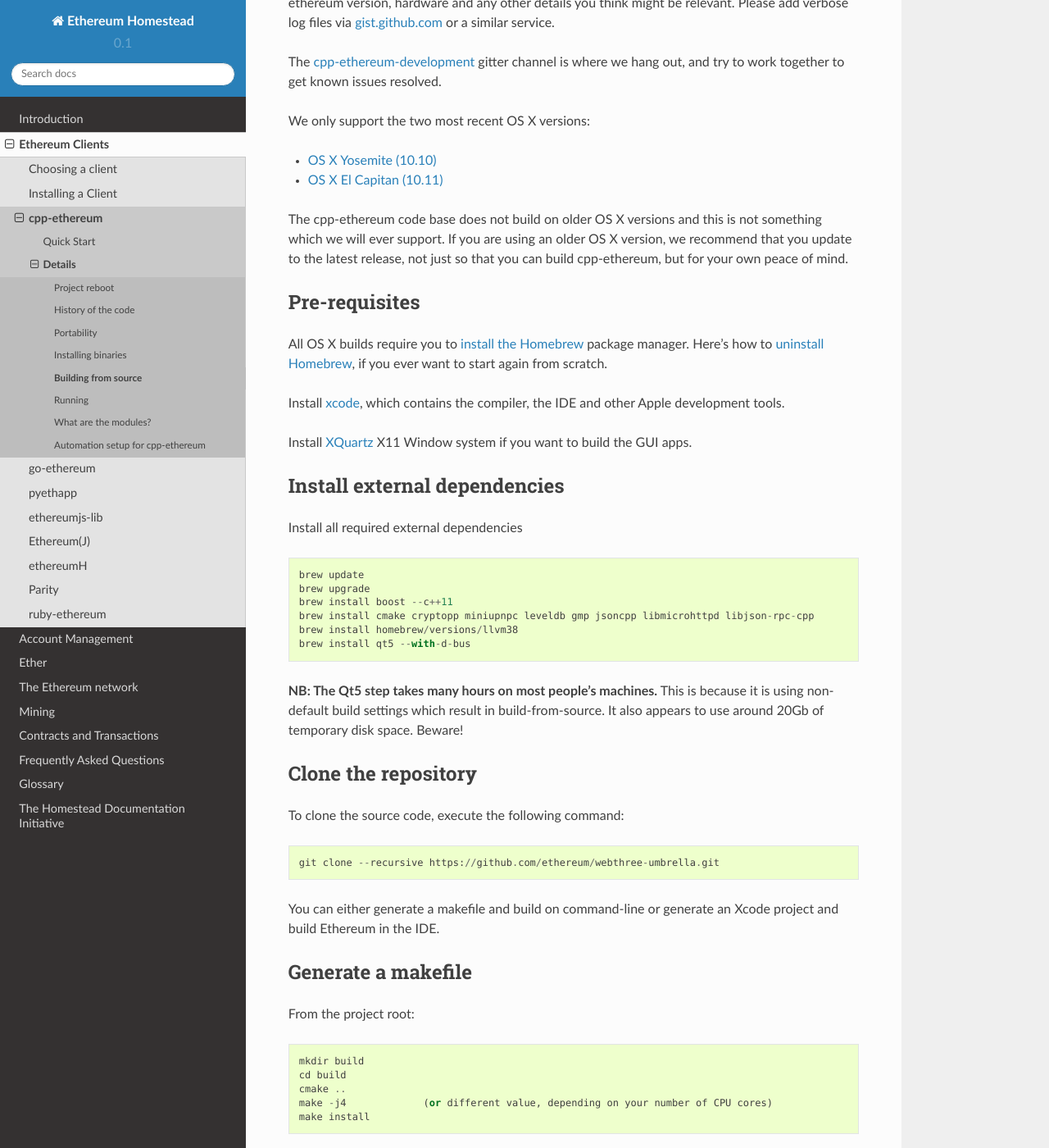
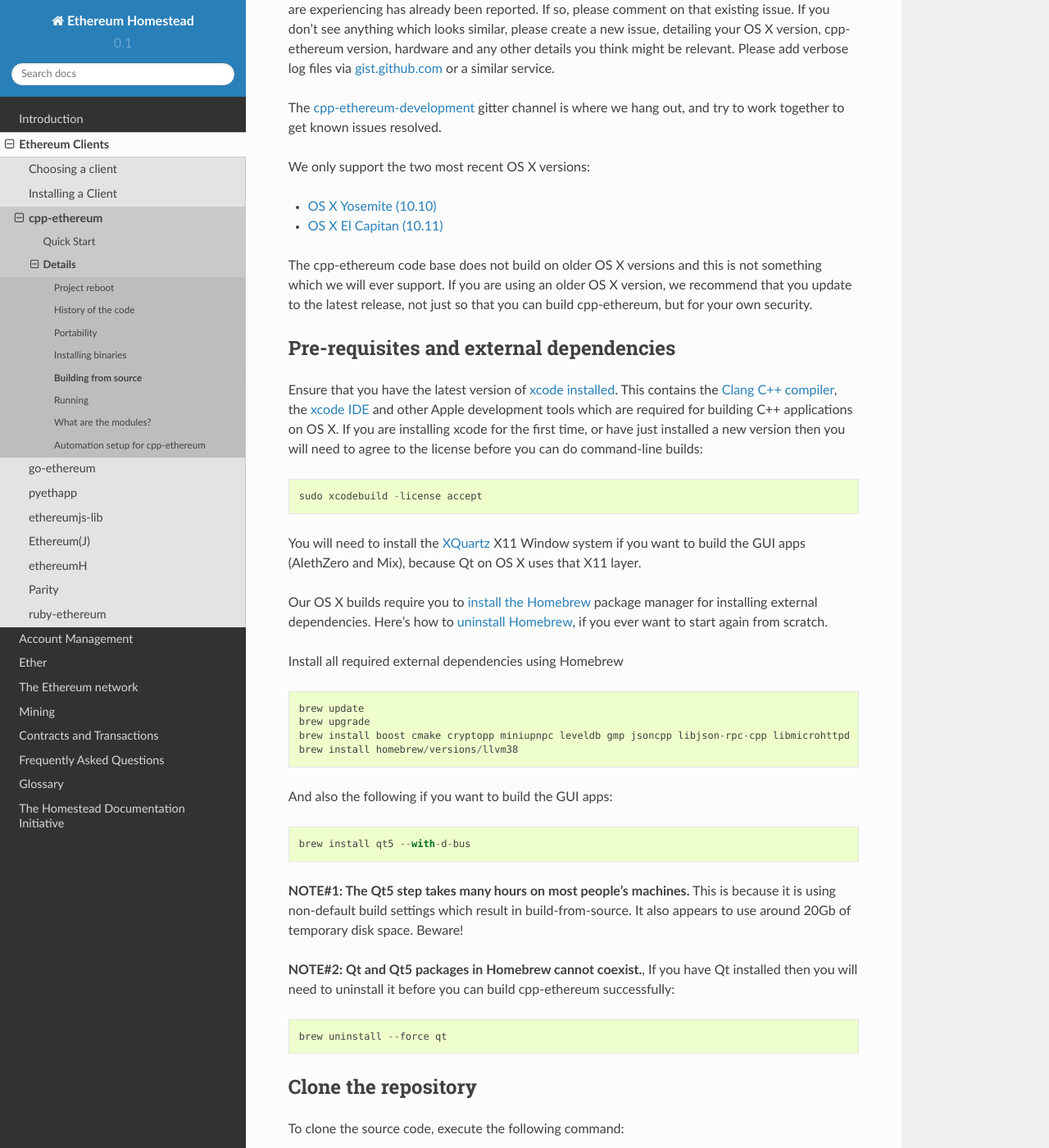
Before and after one commit to ethereum/homestead-guide, a Sphinx documentation site: the page built from source/ethereum-clients/cpp-ethereum/building-from-source/osx.rst, in a window 1280 px wide and 1400 px high, scrolled down 480 px. Shown: the whole window at 82% size. Built offline with Sphinx 7.4.7 and the Read the Docs theme 2.0.0, drawn with Linux system fonts in a browser that asks for light colours; some of the changed text lies outside the part shown.

Commit message:
Rewrite the sections in the OS X build instructions for cpp-ethereum, to better reflect the process. Also added a note about Qt vs Qt5 clashes, which we have had in the past, but which were not reflected in the instructions.

```diff
--- a/source/ethereum-clients/cpp-ethereum/building-from-source/osx.rst
+++ b/source/ethereum-clients/cpp-ethereum/building-from-source/osx.rst
@@ -36,39 +39,51 @@
 The cpp-ethereum code base does not build on older OS X versions and this
 is not something which we will ever support.  If you are using an older
 OS X version, we recommend that you update to the latest release, not
-just so that you can build cpp-ethereum, but for your own peace of mind.
+just so that you can build cpp-ethereum, but for your own security.
 
 
-Pre-requisites
+Pre-requisites and external dependencies
 --------------------------------------------------------------------------------
 
-All OS X builds require you to `install the Homebrew <http://brew.sh>`_
-package manager.  Here's how to `uninstall Homebrew
+Ensure that you have the latest version of
+`xcode installed <https://developer.apple.com/xcode/download/>`_.
+This contains the `Clang C++ compiler <https://en.wikipedia.org/wiki/Clang>`_, the
+`xcode IDE <https://en.wikipedia.org/wiki/Xcode>`_ and other Apple development
+tools which are required for building C++ applications on OS X.
+If you are installing xcode for the first time, or have just installed a new
+version then you will need to agree to the license before you can do
+command-line builds: ::
+
+    sudo xcodebuild -license accept
+
+You will need to install the `XQuartz <http://xquartz.macosforge.org/landing/>`_ X11 Window
+system if you want to build the GUI apps (AlethZero and Mix), because Qt on OS X uses that X11 layer.
+
+Our OS X builds require you to `install the Homebrew <http://brew.sh>`_
+package manager for installing external dependencies.
+Here's how to `uninstall Homebrew
 <https://github.com/Homebrew/homebrew/blob/master/share/doc/homebrew/FAQ.md#how-do-i-uninstall-homebrew>`_,
 if you ever want to start again from scratch.
 
-Install `xcode <https://developer.apple.com/xcode/download/>`_, which contains
-the compiler, the IDE and other Apple development tools.
-
-Install `XQuartz <http://xquartz.macosforge.org/landing/>`_ X11 Window
-system if you want to build the GUI apps.
-
-
-Install external dependencies
---------------------------------------------------------------------------------
-
-Install all required external dependencies ::
+Install all required external dependencies using Homebrew ::
 
     brew update
     brew upgrade
-    brew install boost --c++11
-    brew install cmake cryptopp miniupnpc leveldb gmp jsoncpp libmicrohttpd libjson-rpc-cpp
+    brew install boost cmake cryptopp miniupnpc leveldb gmp jsoncpp libjson-rpc-cpp libmicrohttpd
     brew install homebrew/versions/llvm38
+
+And also the following if you want to build the GUI apps:  ::
+
     brew install qt5 --with-d-bus
 
-**NB:  The Qt5 step takes many hours on most people's machines.**  This is because it is
+**NOTE#1:  The Qt5 step takes many hours on most people's machines.**  This is because it is
 using non-default build settings which result in build-from-source.  It also appears
 to use around 20Gb of temporary disk space.   Beware!
+
+**NOTE#2:  Qt and Qt5 packages in Homebrew cannot coexist.**, If you have Qt
+installed then you will need to uninstall it before you can build cpp-ethereum successfully: ::
+
+    brew uninstall --force qt
 
 
 Clone the repository
@@ -78,11 +93,11 @@
 
     git clone --recursive https://github.com/ethereum/webthree-umbrella.git
 
-You can either generate a makefile and build on command-line or generate an
-Xcode project and build Ethereum in the IDE.
+You can either generate a `Makefile <https://en.wikipedia.org/wiki/Makefile>`_ and
+build on the command-line or you can generate an Xcode project and build in the IDE.
 
 
-Generate a makefile
+Command-line build
 --------------------------------------------------------------------------------
 
 From the project root: ::
@@ -91,11 +106,19 @@
     cd build
     cmake ..
     make -j4             (or different value, depending on your number of CPU cores)
+
+
+Install your own build
+--------------------------------------------------------------------------------
+
+You can also use the same Makefile to install your own build globally on your machine: ::
+
     make install
 
-This will also install the cli tool and libs into **/usr/local** and **/usr/bin**.
+This will install binaries into **/usr/local/** and **/usr/bin/**.
 
-Xcode
+
+Generate xcode project
 --------------------------------------------------------------------------------
 
 From the project root: ::
@@ -104,4 +127,5 @@
     cd build_xc
     cmake -G Xcode ..
 
-This will generate an Xcode project file along with some configs for you: **cpp-ethereum.xcodeproj**. Open this file in XCode and you should be able to build the project
+This will generate an Xcode project file called **cpp-ethereum.xcodeproj**,
+which you can then open with xcode and build/debug/run.
```
Also changed, not shown: other parts of source/ethereum-clients/cpp-ethereum/building-from-source/osx.rst (+3 -0 lines).
